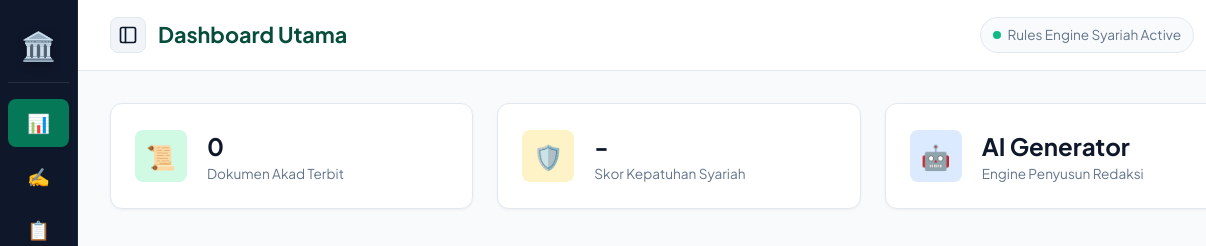
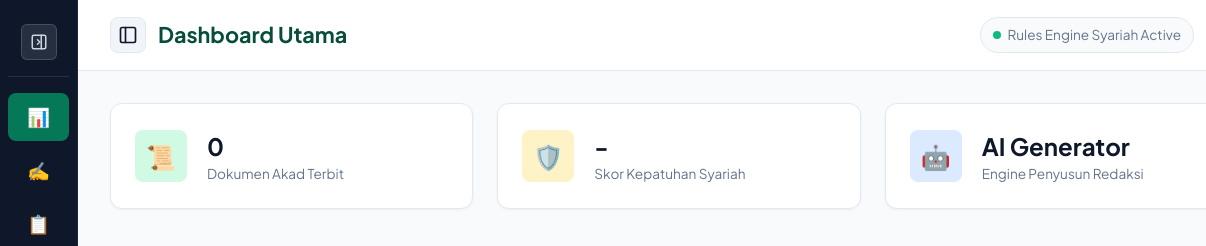
Before and after one commit to ilmanabidin1/akadsyariahgenerator, a website: page public/index.html in a window 1280 px wide. Both pictures are taken after a click on the button 249 px from the left and 86 px from the top of the page. Shown: the top 246 px of the page, 0-1206 px from the left. Drawn offline with Linux system fonts and the light colour scheme; no server answers.

Commit message:
UI Fix: Keep collapse/expand button in the same accessible position when folded and expanded

```diff
--- a/public/css/styles.css
+++ b/public/css/styles.css
@@ -72,6 +72,7 @@ body {
   margin-bottom: 1.25rem;
   position: relative;
   transition: all 0.3s ease;
+  min-height: 52px;
 }
 
 .sidebar-logo-container {
@@ -79,6 +80,7 @@ body {
   align-items: center;
   justify-content: center;
   flex: 1;
+  overflow: hidden;
 }
 
 .sidebar.collapsed .sidebar-header {
@@ -91,14 +93,13 @@ body {
   background: rgba(255, 255, 255, 0.1);
   border: 1px solid rgba(255, 255, 255, 0.15);
   color: #cbd5e1;
-  width: 28px;
-  height: 28px;
+  width: 32px;
+  height: 32px;
   border-radius: 6px;
   display: flex;
   align-items: center;
   justify-content: center;
   cursor: pointer;
-  font-size: 0.75rem;
   transition: all 0.2s ease;
   flex-shrink: 0;
 }
@@ -110,11 +111,13 @@ body {
 }
 
 .sidebar.collapsed .sidebar-collapse-btn {
-  position: absolute;
-  top: 0.5rem;
-  right: 50%;
-  transform: translateX(50%);
-  display: none;
+  display: flex;
+  width: 36px;
+  height: 36px;
+}
+
+.sidebar.collapsed .sidebar-collapse-btn svg {
+  transform: rotate(180deg);
 }
 
 .sidebar-logo-full {
@@ -128,8 +131,10 @@ body {
 
 .sidebar-logo-mini {
   display: none;
-  font-size: 1.75rem;
-  filter: drop-shadow(0 2px 4px rgba(0,0,0,0.3));
+}
+
+.sidebar.collapsed .sidebar-logo-container {
+  display: none;
 }
 
 .sidebar.collapsed .sidebar-logo-full {
@@ -137,7 +142,7 @@ body {
 }
 
 .sidebar.collapsed .sidebar-logo-mini {
-  display: block;
+  display: none;
 }
 
 /* Sidebar Footer Fold Toggle */
```
